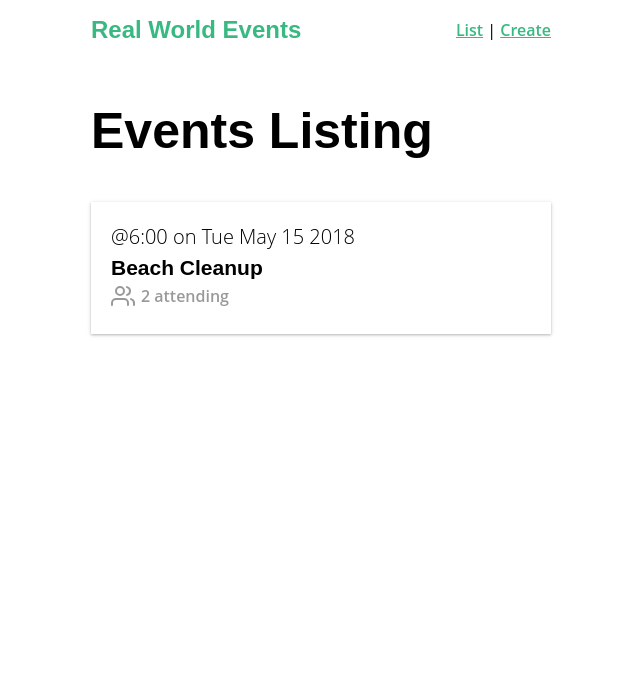
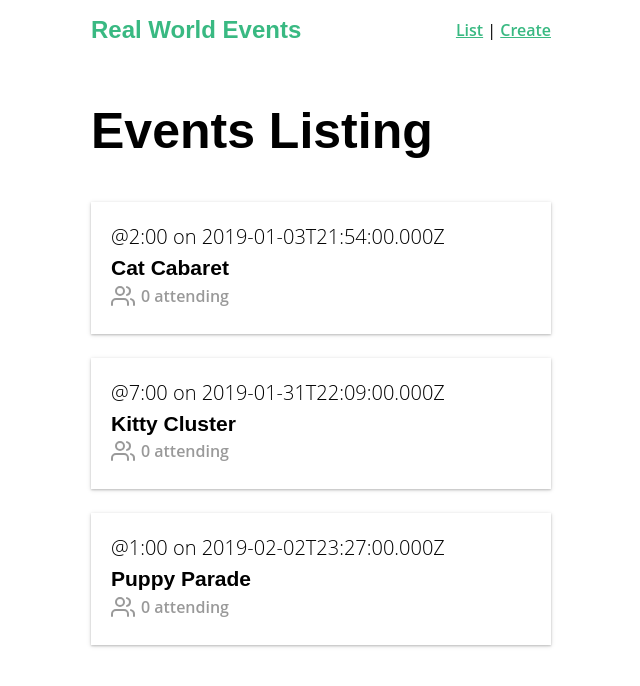
Before and after one commit to Yegoroot/fimanami-vue, a Vue app: page / in a window 1280 px wide. Shown: the top 686 px of the page, without its empty margins (319-959 px from the left). Built offline with nearby package versions, Linux system fonts and the light colour scheme; data requests are answered from the project's data file.

Commit message:
pretiier + db.json

```diff
--- a/babel.config.js
+++ b/babel.config.js
@@ -1,3 +1,3 @@
 module.exports = {
-  presets: ["@vue/app"]
-};
+	presets: ['@vue/app']
+}
--- /dev/null
+++ b/db.json
@@ -0,0 +1,49 @@
+{
+	"events": [
+		{
+			"id": 5928101,
+			"user": {
+				"id": "abc123",
+				"name": "Adam"
+			},
+			"category": "animal welfare",
+			"organizer": "Adam",
+			"title": "Cat Cabaret",
+			"description": "Yay felines!",
+			"location": "Meow Town",
+			"date": "2019-01-03T21:54:00.000Z",
+			"time": "2:00",
+			"attendees": []
+		},
+		{
+			"id": 8419988,
+			"user": {
+				"id": "abc123",
+				"name": "Adam"
+			},
+			"category": "animal welfare",
+			"organizer": "Adam",
+			"title": "Kitty Cluster",
+			"description": "Yay cats!",
+			"location": "Catlandia",
+			"date": "2019-01-31T22:09:00.000Z",
+			"time": "7:00",
+			"attendees": []
+		},
+		{
+			"id": 4582797,
+			"user": {
+				"id": "abc123",
+				"name": "Adam"
+			},
+			"category": "animal welfare",
+			"organizer": "Adam",
+			"title": "Puppy Parade",
+			"description": "Yay pups!",
+			"location": "Puptown ",
+			"date": "2019-02-02T23:27:00.000Z",
+			"time": "1:00",
+			"attendees": []
+		}
+	]
+}
--- a/src/components/EventCard.vue
+++ b/src/components/EventCard.vue
@@ -10,16 +10,8 @@
 
 <script>
 export default {
-	data() {
-		return {
-			event: {
-				id: 1,
-				title: 'Beach Cleanup',
-				date: 'Tue May 15 2018',
-				time: '6:00',
-				attendees: [{ id: 'abc123', name: 'Adam Jahr' }, { id: 'def456', name: 'Gregg Pollack' }]
-			}
-		}
+	props: {
+		event: Object
 	}
 }
 </script>
--- a/src/views/EventCreate.vue
+++ b/src/views/EventCreate.vue
@@ -1,3 +1,3 @@
 <template>
-  <h1>Create Event</h1>
+	<h1>Create Event</h1>
 </template>
--- a/src/views/EventList.vue
+++ b/src/views/EventList.vue
@@ -1,15 +1,29 @@
 <template>
 	<div>
 		<h1>Events Listing</h1>
-		<EventCard />
+		<EventCard v-for="event in events" :key="event.id" :event="event" />
 	</div>
 </template>
 
 <script>
 import EventCard from '@/components/EventCard.vue'
+import axios from 'axios'
 export default {
 	components: {
 		EventCard
+	},
+	data() {
+		return {
+			events: []
+		}
+	},
+	created() {
+		axios
+			.get('http://localhost:3000/events')
+			.then(response => {
+				this.events = response.data
+			})
+			.catch(err => console.log('There was an error: ', err.response))
 	}
 }
 </script>
```
Also changed, not shown: jest.config.js (+15 -21 lines), package.json (+7 -6 lines), postcss.config.js (+4 -4 lines), src/registerServiceWorker.js (+11 -14 lines), src/store.js (+7 -7 lines), tests/unit/.eslintrc.js, 2 other files (tests, documents, lock files or other folders).
